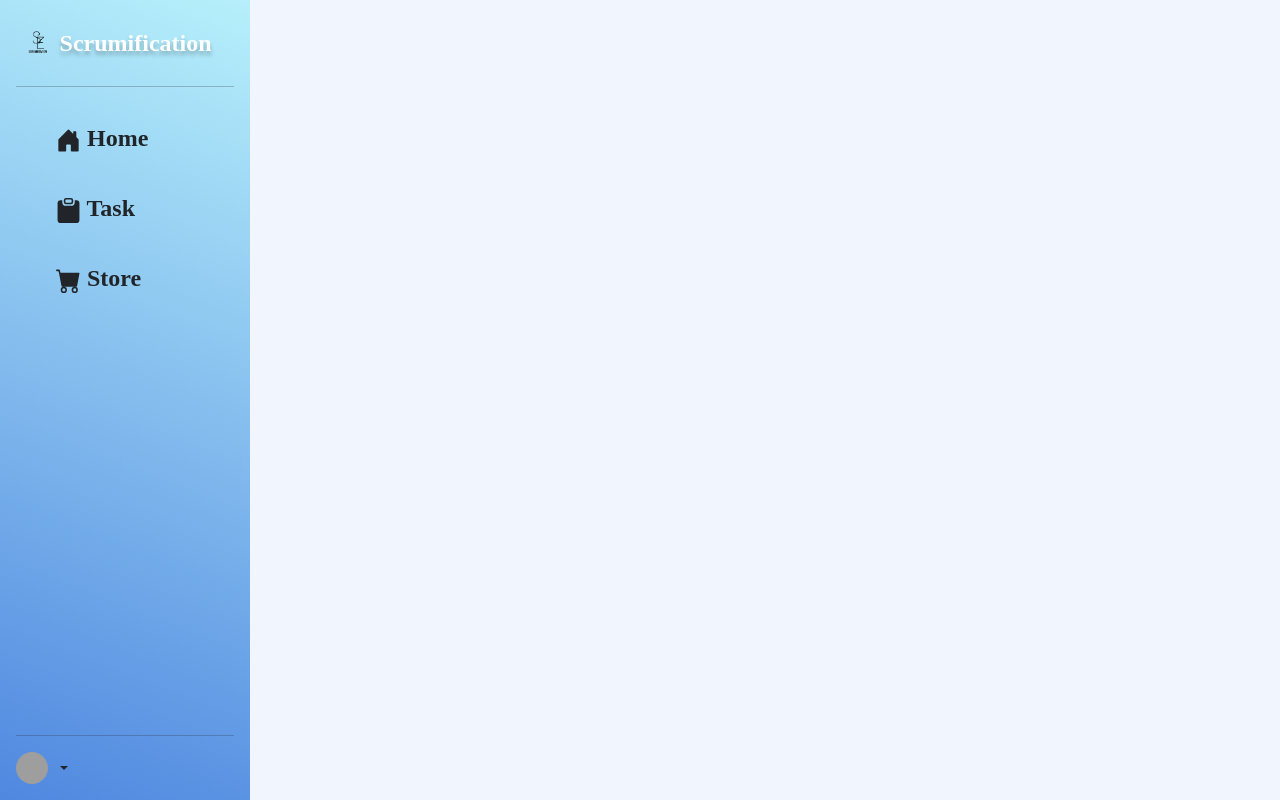
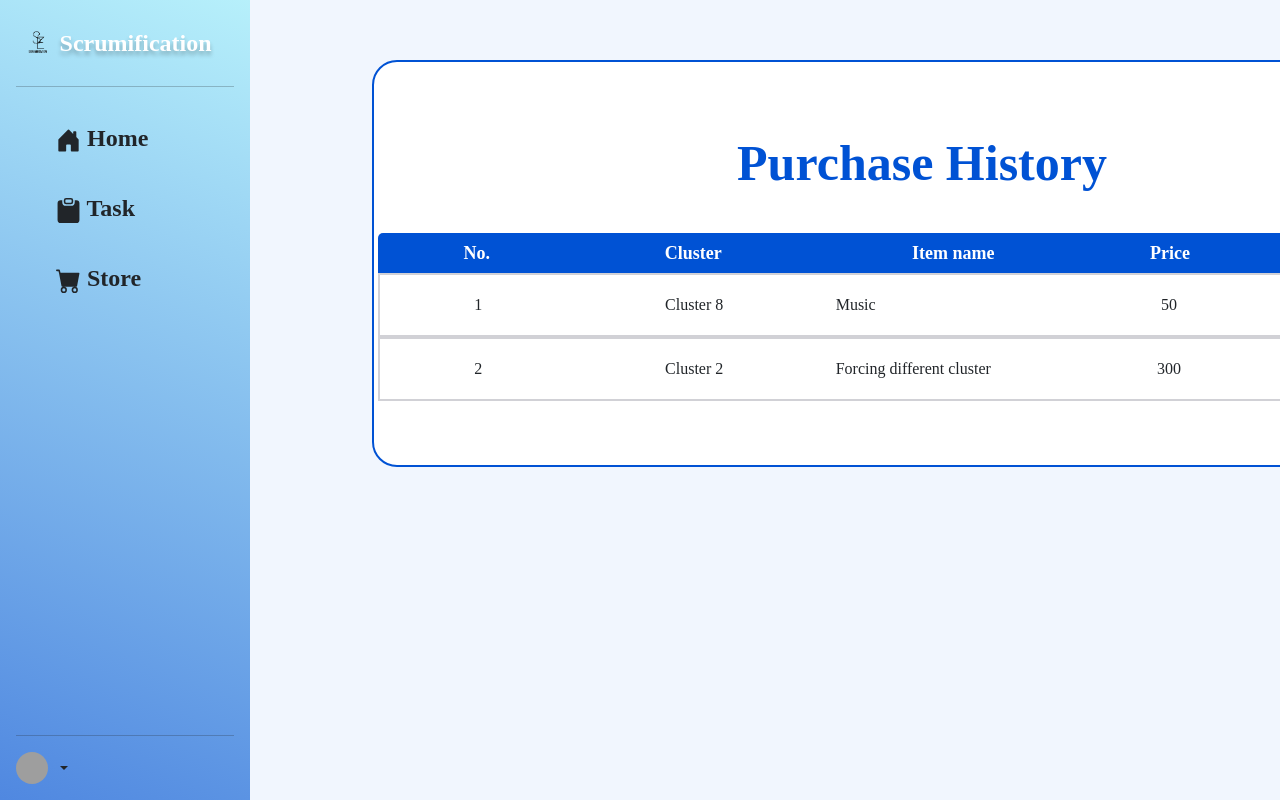
Before and after one commit to Naruson/scrumnification-frontend, a Vue app: page /store/notification in a window 1280 px wide. Shown: the top 800 px of the page. Built offline with nearby package versions, Linux system fonts and the light colour scheme; grey boxes are pictures that could not be loaded; what vue-sweetalert2 would draw is missing.

Commit message:
add notification

```diff
--- a/src/router/index.ts
+++ b/src/router/index.ts
@@ -53,6 +53,11 @@ const router = createRouter({
       component: () => import("../views/Task/IndexView.vue"),
 
     },
+    {
+      path: "/store/notification",
+      name: "store_notification",
+      component: () => import("../views/Store/notification.vue"),
+    },
 
   ],
   linkActiveClass: "active",
--- /dev/null
+++ b/src/views/Store/Notification.vue
@@ -0,0 +1,97 @@
+<script setup lang="ts">
+import { ref } from "@vue/reactivity";
+import { onMounted } from "@vue/runtime-core";
+import router from "@/router";
+</script>
+
+<template>
+    <div class="box">
+        <div class="titel" >Purchase History</div>
+        <div class="box-table">
+            <table class="row">
+                <tr class="row header">
+                    <th class="col-2">No.</th>
+                    <th class="col-3">Cluster</th>
+                    <th class="col-3">Item name</th>
+                    <th class="col-2">Price</th>
+                    <th class="col-2">Date</th>
+                </tr>
+                <tr class="row content">
+                    <td class="col-2">1</td>
+                    <td class="col-3">Cluster 8</td>
+                    <td class="col-3" style="text-align:left;">Music</td>
+                    <td class="col-2">50</td>
+                    <td class="col-2">11/04/2023</td>
+                </tr>
+                <tr class="row content">
+                    <td class="col-2">2</td>
+                    <td class="col-3">Cluster 2</td>
+                    <td class="col-3" style="text-align:left;">Forcing different cluster</td>
+                    <td class="col-2">300</td>
+                    <td class="col-2">11/04/2023</td>
+                </tr>
+
+            </table>
+        </div>
+    </div>
+</template>
+
+<style scoped>
+.box{
+    border: 2px solid #0052D4;
+    background-color: #ffff;
+    border-radius: 25px;
+    padding-left: 1rem;
+    padding-right: 1rem;
+    padding-top: 4rem;
+    padding-bottom: 4rem;
+    position: relative;
+    align-items: center;
+}
+
+.titel{
+    color: #0052D4;
+    font-size: 50px;
+    font-family: 'Kanit';
+    display: flex;
+    justify-content: center;
+    font-weight: bold;
+}
+
+.box-table{
+    margin-top: 2rem;
+    display: flex;
+    justify-content: center;
+    position: relative;
+}
+.header{
+    background: #0052D4;
+    color: #ffff;
+    height: 40px;
+    align-content: center;
+    /* padding-left: 3rem; */
+    border-top-left-radius: 5px;
+    border-top-right-radius: 5px;
+    font-size: 18px;
+    font-family: 'Kanit';
+    font-weight: bold;
+    text-align: center;
+    position: relative;
+}
+
+table {
+  width: 100%;
+}
+
+.content{
+    /* padding-left: 3rem; */
+    border: 2px solid #D1D1D6;
+    height: 64px;
+    align-content: center;
+    text-align: center;
+    font-size: 16px;
+    font-family: 'Kanit';
+    position: relative;
+}
+
+</style>
```
